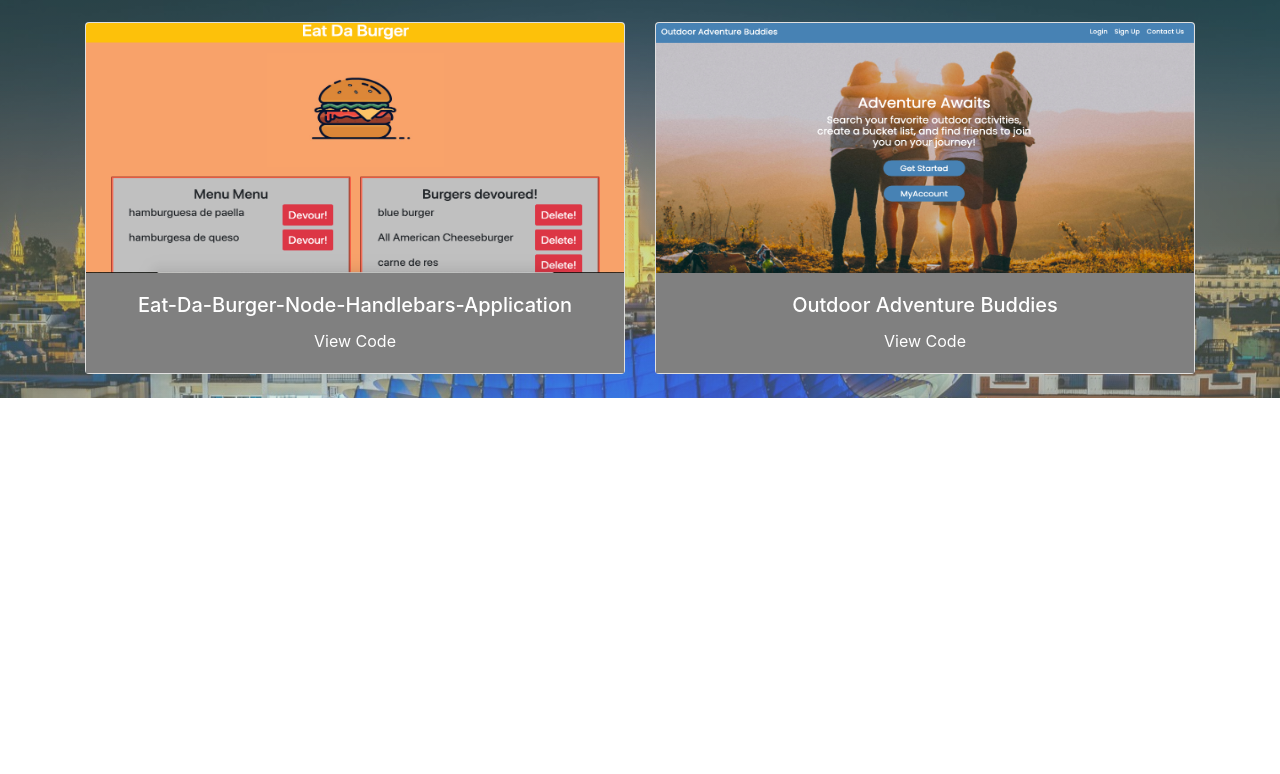
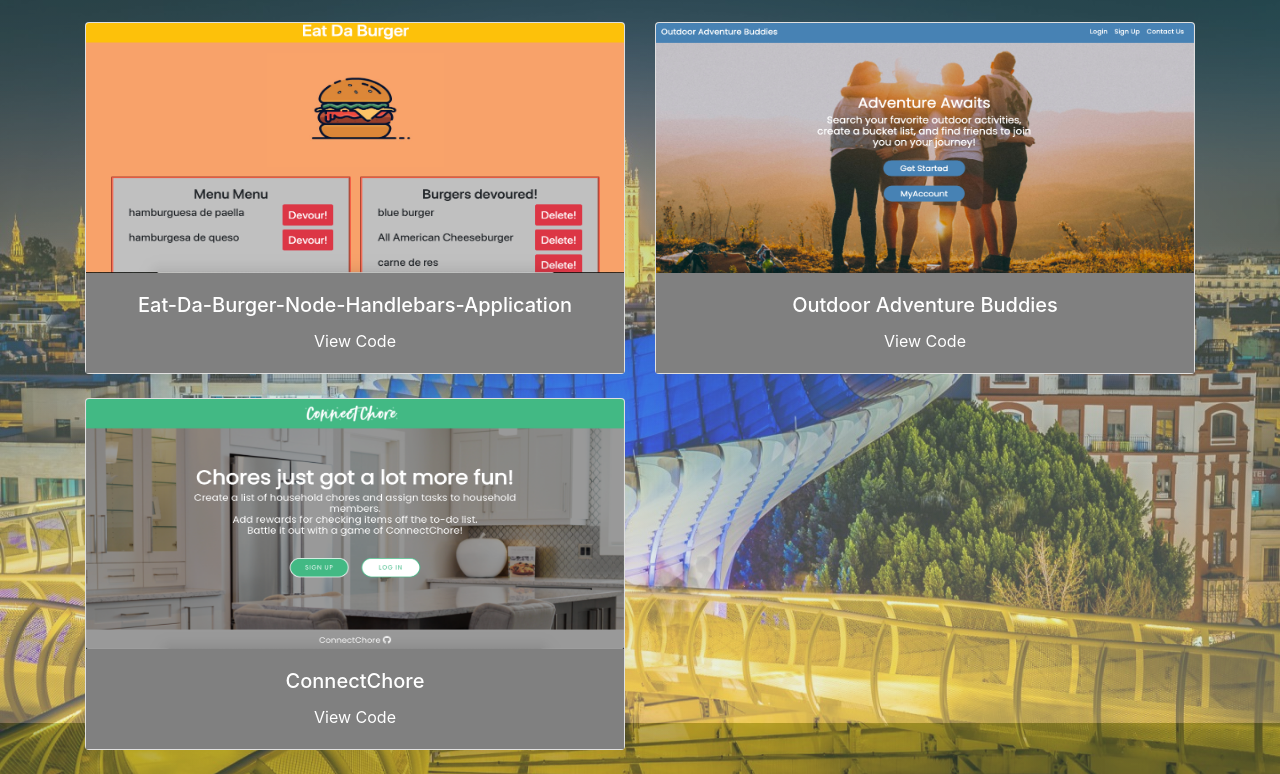
Before and after one commit to ARam2142/React-Portfolio, a React (Create React App) app: page /react-portfolio/projects in a window 1280 px wide. Shown: the part 877-1651 px from the top of the page. Before the commit the page ends 1275 px from the top, so only its background shows below. Built offline with nearby package versions, Linux system fonts and the light colour scheme.

Commit message:
adding project 3 to portfolio

```diff
--- a/src/components/projects/Projects.js
+++ b/src/components/projects/Projects.js
@@ -9,6 +9,7 @@ import quiz from "../../img/mainscreenquiz.png";
 import empgen from "../../img/employeegen.png";
 import burger from "../../img/brown burger.png";
 import cleanhackers from "../../img/cleanhackers.png";
+import ConnectChore from "../../img/connectchore.png"
 
 //local css
 import "./projects.css";
@@ -74,6 +75,15 @@ class Projects extends Component {
                                 </div>
                             </div>
                         </div>
+                        <div className="col mb-4">
+                            <div className="card">
+                                <img src={ConnectChore} height="250" width="250" className="card-img-top" alt="connectchore" />
+                                <div className="card-body" style={{ backgroundColor: "grey"  }}>
+                                    <h5 className="card-title text-center"><a href="https://connectchore.herokuapp.com">ConnectChore</a></h5>
+                                    <p className="card-text text-center"><a href="https://github.com/ARam2142/ConnectChore">View Code</a></p>
+                                </div>
+                            </div>
+                        </div>
                     </div>
                 </Container>
                 {/* <Footer /> */}
```
Also changed, not shown: src/img/connectchore.png (added).
